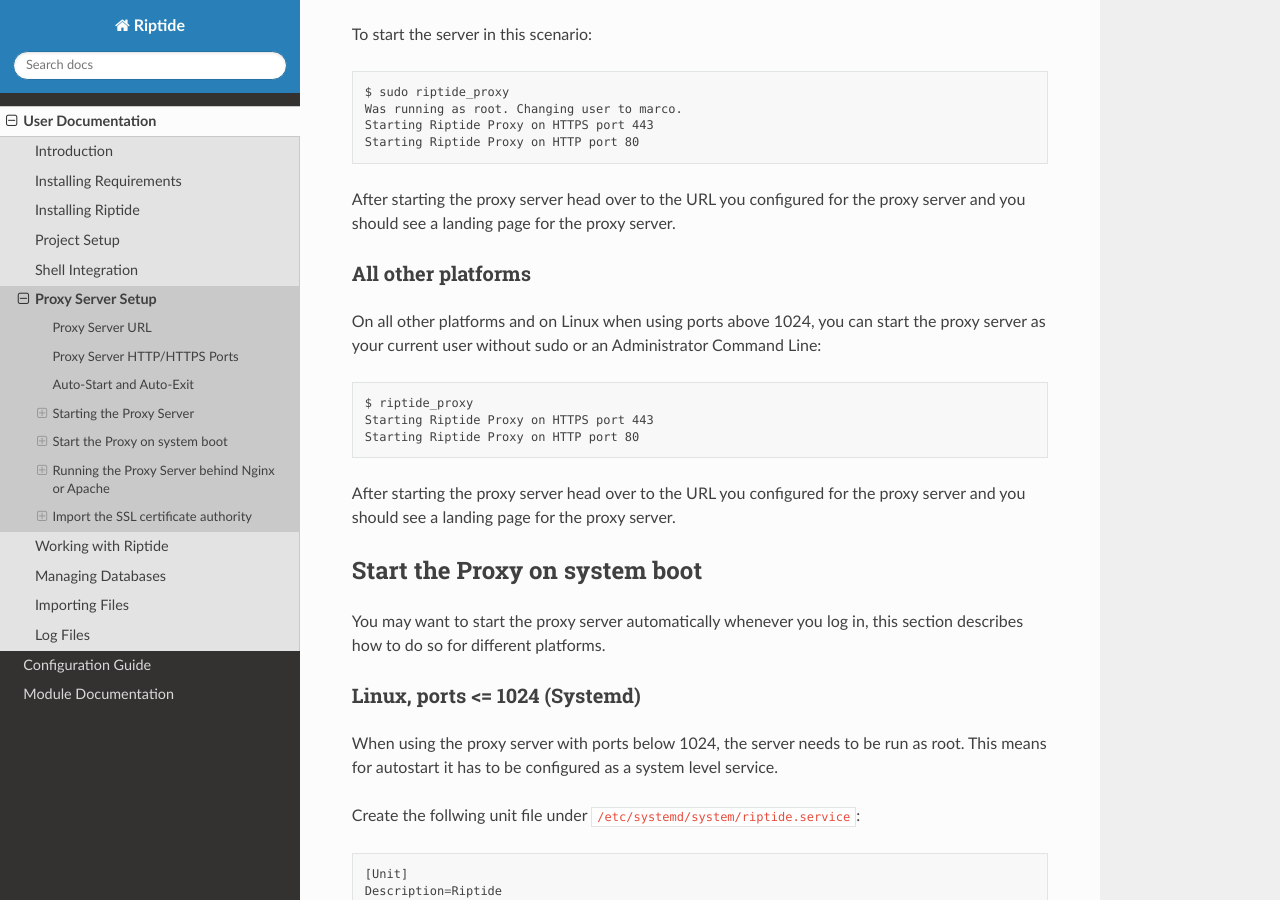
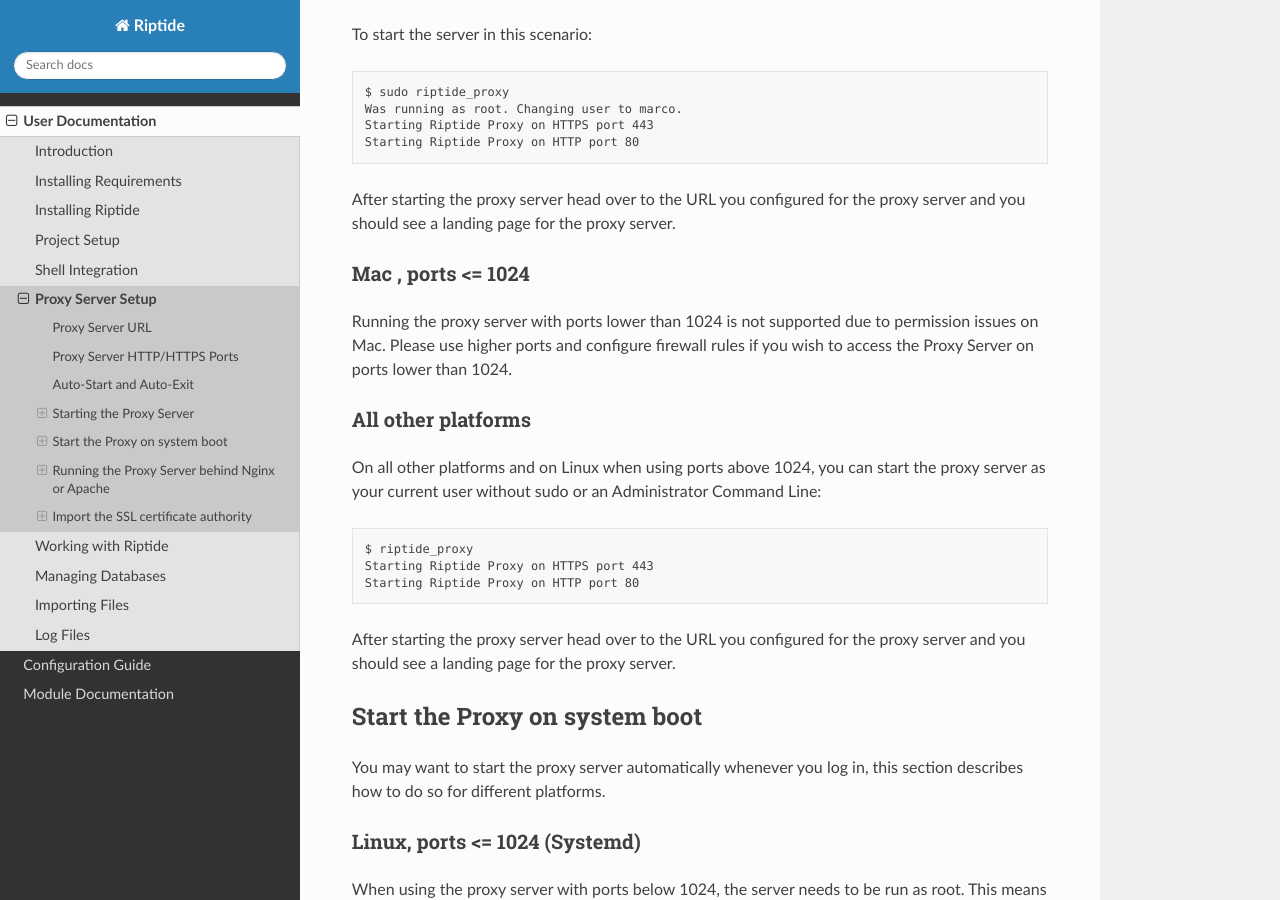
Before and after one commit to theCapypara/riptide-docs, a Sphinx documentation site: the page built from source/user_docs/6_proxy.rst, in a window 1280 px wide and 900 px high, scrolled down 1650 px. Built offline with Sphinx 7.4.7 and the Read the Docs theme 2.0.0, drawn with Linux system fonts in a browser that asks for light colours; formulas are drawn with MathJax 3.

Commit message:
Mac <= 1024

```diff
--- a/source/user_docs/6_proxy.rst
+++ b/source/user_docs/6_proxy.rst
@@ -73,6 +73,12 @@
 
 After starting the proxy server head over to the URL you configured for the
 proxy server and you should see a landing page for the proxy server.
+
+Mac , ports <= 1024
+^^^^^^^^^^^^^^^^^^^
+Running the proxy server with ports lower than 1024 is not supported due to
+permission issues on Mac. Please use higher ports and configure firewall
+rules if you wish to access the Proxy Server on ports lower than 1024.
 
 All other platforms
 ^^^^^^^^^^^^^^^^^^^
```
